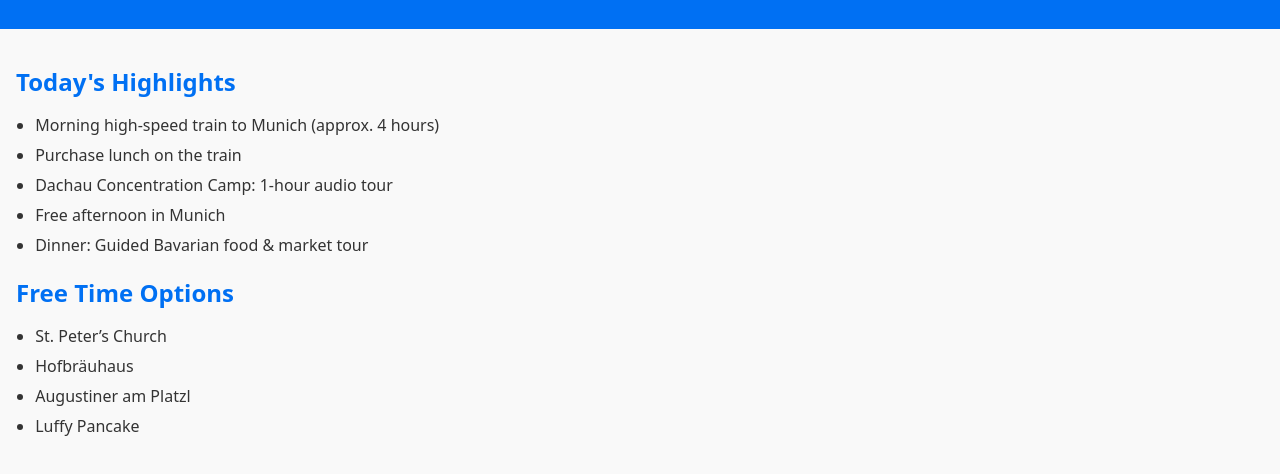
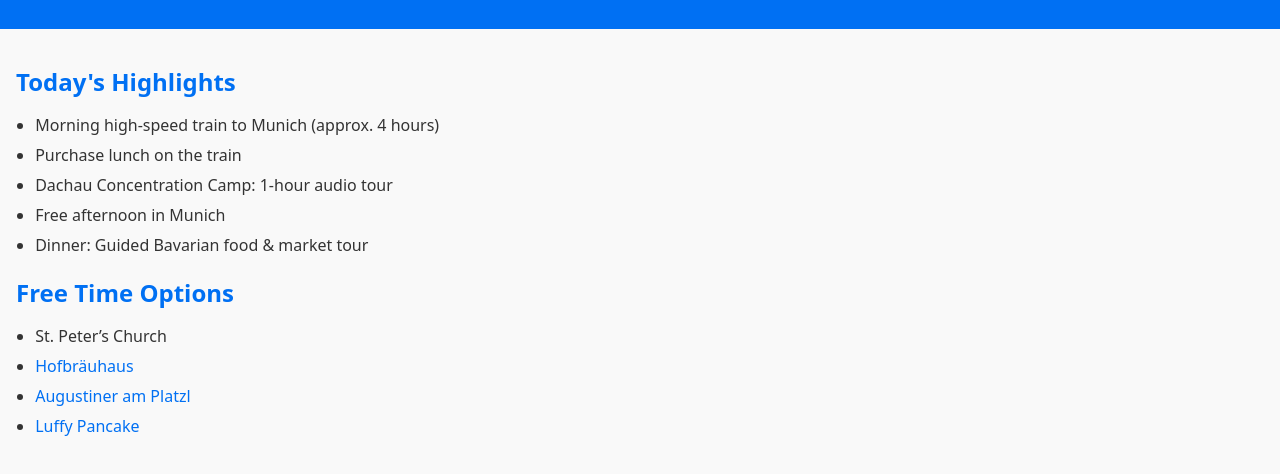
Before and after one commit to Schlabach/eurwen, a plain HTML site: page days/jun30.html in a window 1280 px wide. Shown: the part 218-692 px from the top of the page. Drawn offline with Linux system fonts and the light colour scheme; a script that the page names is missing.

Commit message:
Updated 28-30

```diff
--- a/days/jun30.html
+++ b/days/jun30.html
@@ -31,13 +31,27 @@
           <li>Dinner: Guided Bavarian food & market tour</li>
         </ul>
 
-        <section>
+        <section class="section">
           <h2>Free Time Options</h2>
           <ul>
             <li>St. Peter’s Church</li>
-            <li>Hofbräuhaus</li>
-            <li>Augustiner am Platzl</li>
-            <li>Luffy Pancake</li>
+            <li>
+              <a href="https://www.hofbraeuhaus.de/en/" target="_blank"
+                >Hofbräuhaus</a
+              >
+            </li>
+            <li>
+              <a
+                href="https://augustiner-am-platzl.de/index.php/en/home-en/"
+                target="_blank"
+                >Augustiner am Platzl</a
+              >
+            </li>
+            <li>
+              <a href="https://www.luffy-pancake.com/?lang=en" target="_blank"
+                >Luffy Pancake</a
+              >
+            </li>
           </ul>
         </section>
       </section>
```
Also changed, not shown: days/jun28.html (+10 -2 lines), days/jun29.html (+10 -3 lines).
